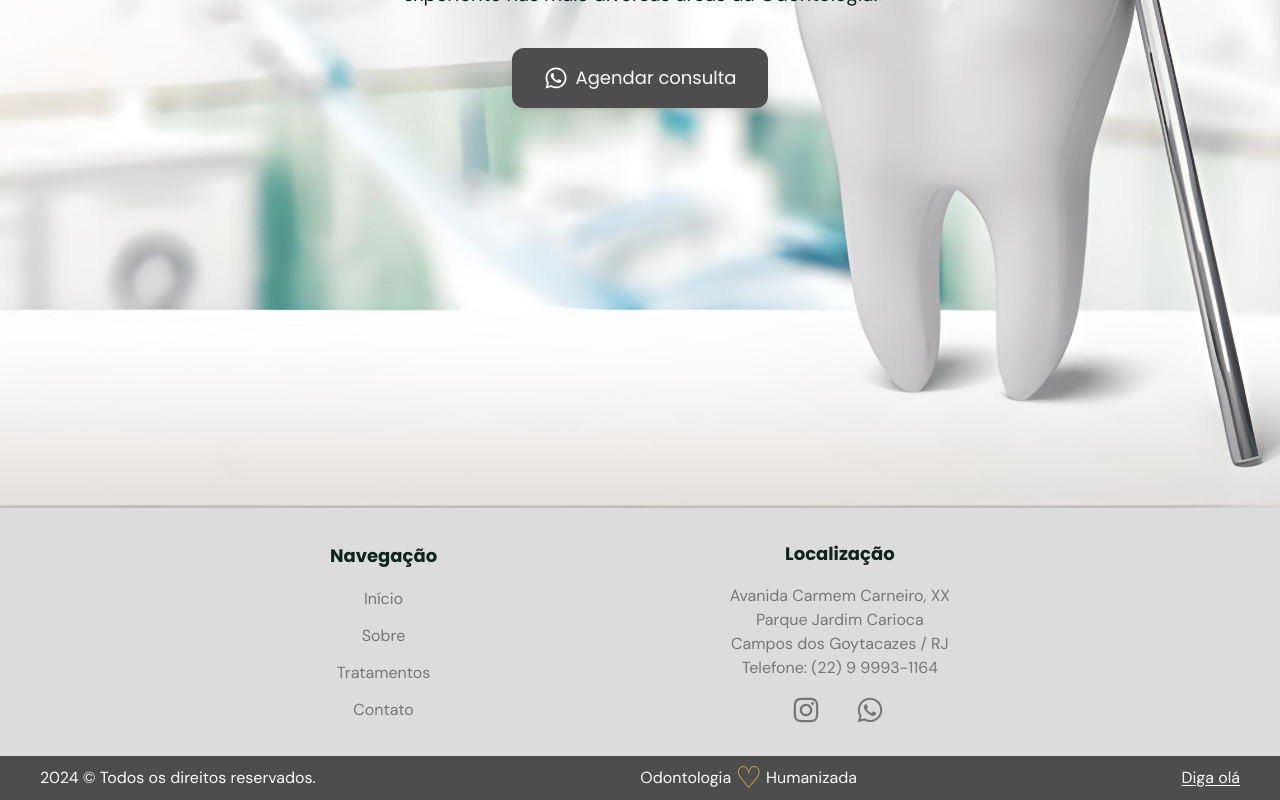
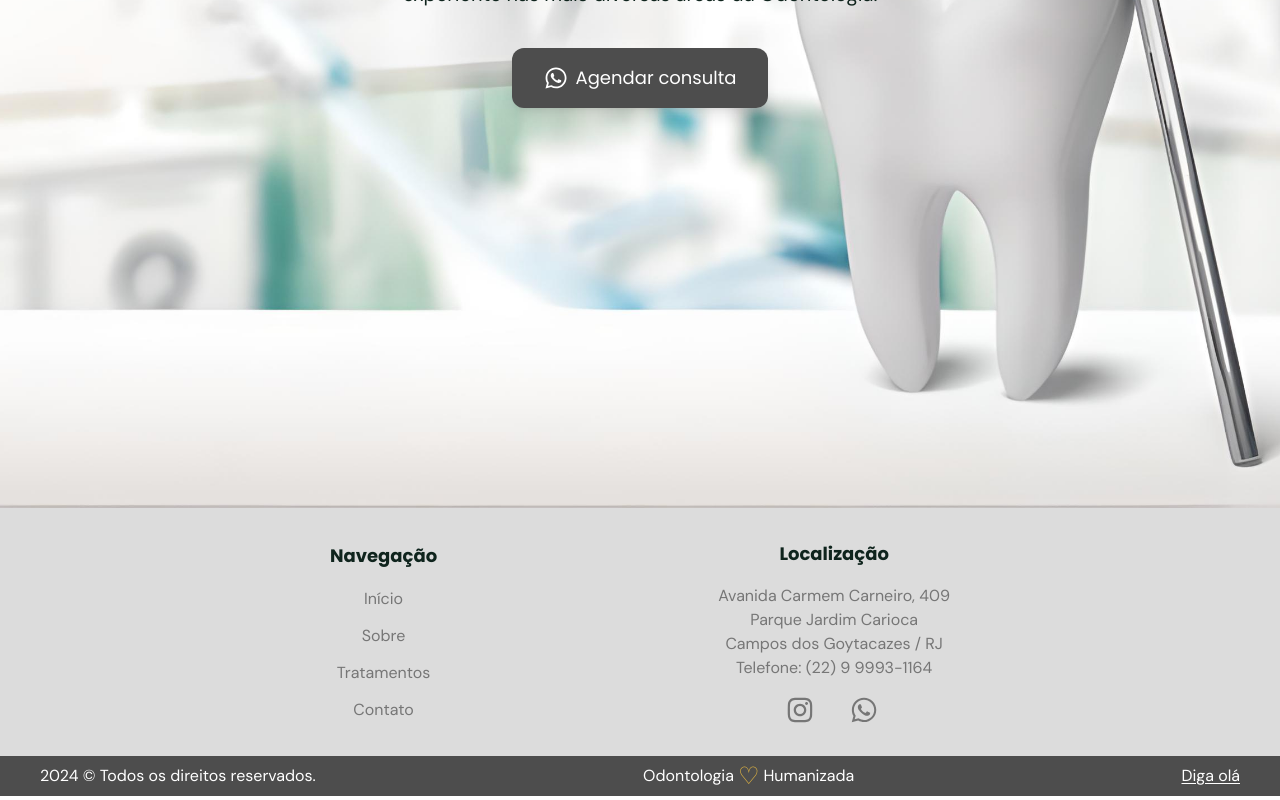
Before and after one commit to elena-calcada/diana-araujo, a Next.js app: page / in a window 1280 px wide. Shown: the part 420-1220 px from the top of the page. Built offline with nearby package versions, Linux system fonts and the light colour scheme.

Commit message:
adjust contact screen address

```diff
--- a/src/components/Footer.js
+++ b/src/components/Footer.js
@@ -40,7 +40,7 @@ const Footer = () => {
               Localização
             </h2>
             <div className="flex flex-col items-center">
-              <p className="font-text text-textColor">Avanida Carmem Carneiro, XX</p>
+              <p className="font-text text-textColor">Avanida Carmem Carneiro, 409</p>
               <p className="font-text text-textColor">Parque Jardim Carioca</p>
               <p className="font-text text-textColor">Campos dos Goytacazes / RJ</p>
               <p className="font-text text-textColor">Telefone: (22) 9 9993-1164</p>
@@ -75,7 +75,7 @@ const Footer = () => {
           </span>
           <div className="flex items-center font-text text-white">
             Odontologia
-            <span className="text-[#E4B742] text-3xl px-1">&#9825;</span>
+            <span className="text-[#E4B742] text-2xl px-1">&#9825;</span>
             Humanizada
           </div>
           <Link
```
